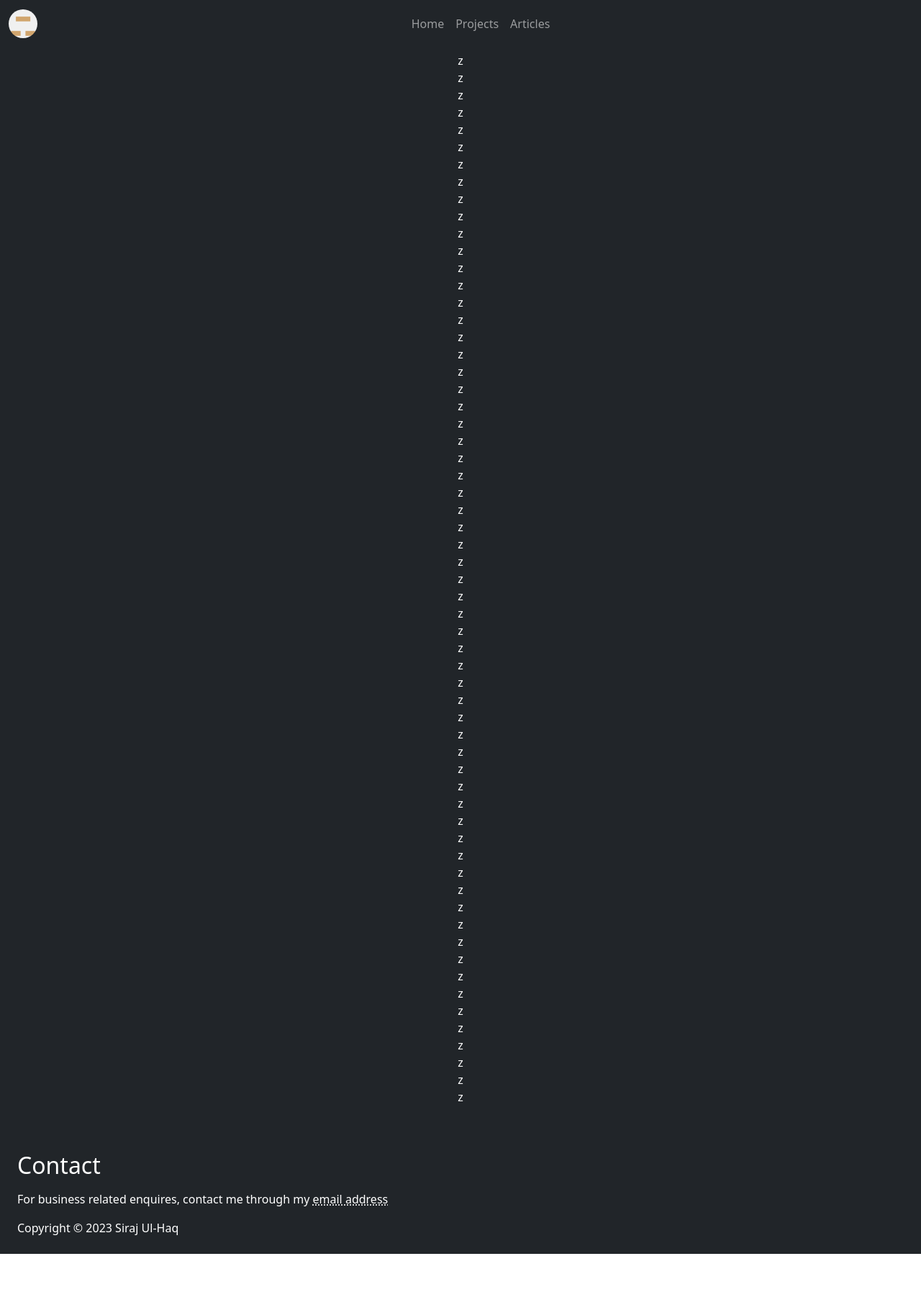
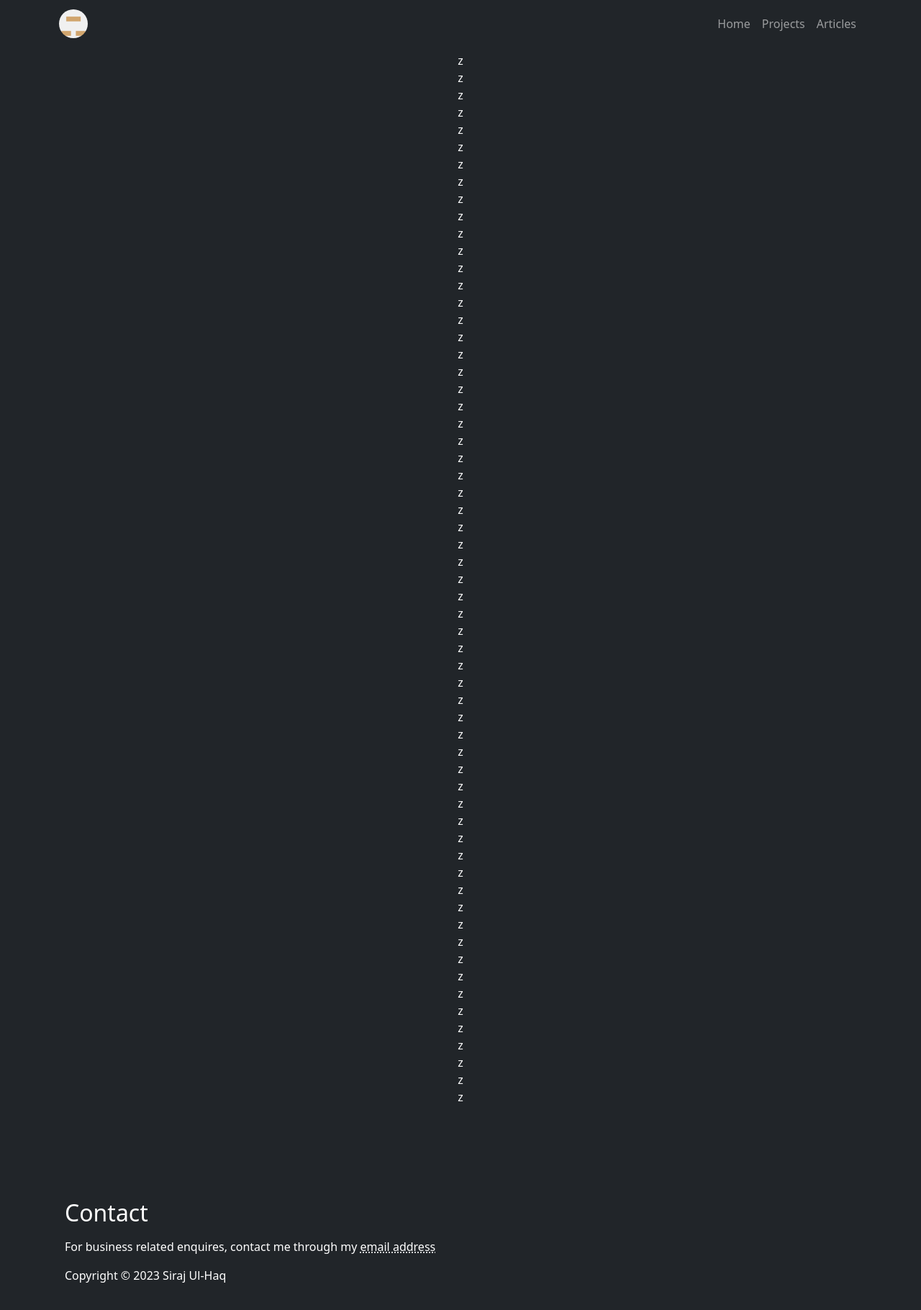
Before and after one commit to siraj-ulhaq/portfolio, a plain HTML site: page index.html in a window 1280 px wide. Shown: the whole page at 72% size. Before the commit the page ends 1742 px from the top, so only its background shows below. Drawn offline with nearby package versions, Linux system fonts and the light colour scheme.

Commit message:
added spacing

```diff
--- a/index.html
+++ b/index.html
@@ -13,7 +13,7 @@
     </head>
     <body>
         <nav class="navbar navbar-expand-sm bg-dark navbar-dark fixed-top">
-        <div class="container-fluid justify-content-center">
+        <div class="container">
             <a class="navbar-brand justify-content-start" href="#">
                 <img src="images/git.png" alt="Logo" style="width:40px;height:40px;" class="rounded-pill">
             </a>
@@ -21,7 +21,7 @@
                 <span class="navbar-toggler-icon"></span>
             </button>
             <div class="collapse navbar-collapse justify-content-center" id="collapsibleNavbar">
-                <ul class="navbar-nav">
+                <ul class="navbar-nav ms-auto">
                     <li class="nav-item">
                       <a class="nav-link" href="#">Home</a>
                     </li>
@@ -100,11 +100,11 @@
             </ul>
         </div>
 
-       <footer>
-            <div class="container-fluid p-4 bg-dark text-white">
+        <footer>
+            <div id="footer" class="containter-fluid bg-dark text-white">
                 <p><h2><bold>Contact</bold></h2></p>
                 <p>For business related enquires, contact me through my <a id="contact" href="mailto:sirajulhaq9559@gmail.com">email address</a></p>
-                <bold>Copyright &copy 2023 Siraj Ul-Haq</bold>
+                <bold style="text-align: left;">Copyright &copy 2023 Siraj Ul-Haq</bold>
             </div>
         </footer>
     </body>
--- a/style.css
+++ b/style.css
@@ -2,3 +2,7 @@
     color:white;
     text-decoration-style: dotted;
 }
+
+#footer{
+    padding:90px;
+}
```
